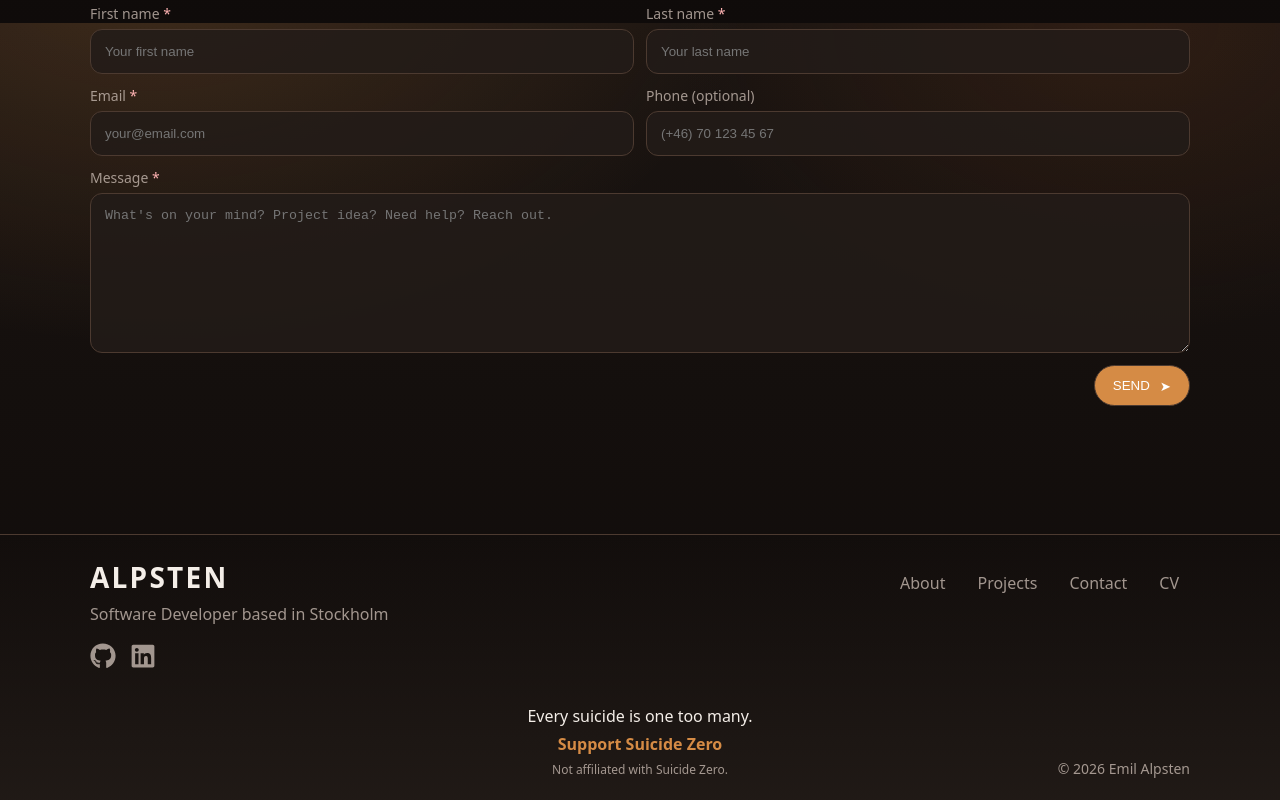
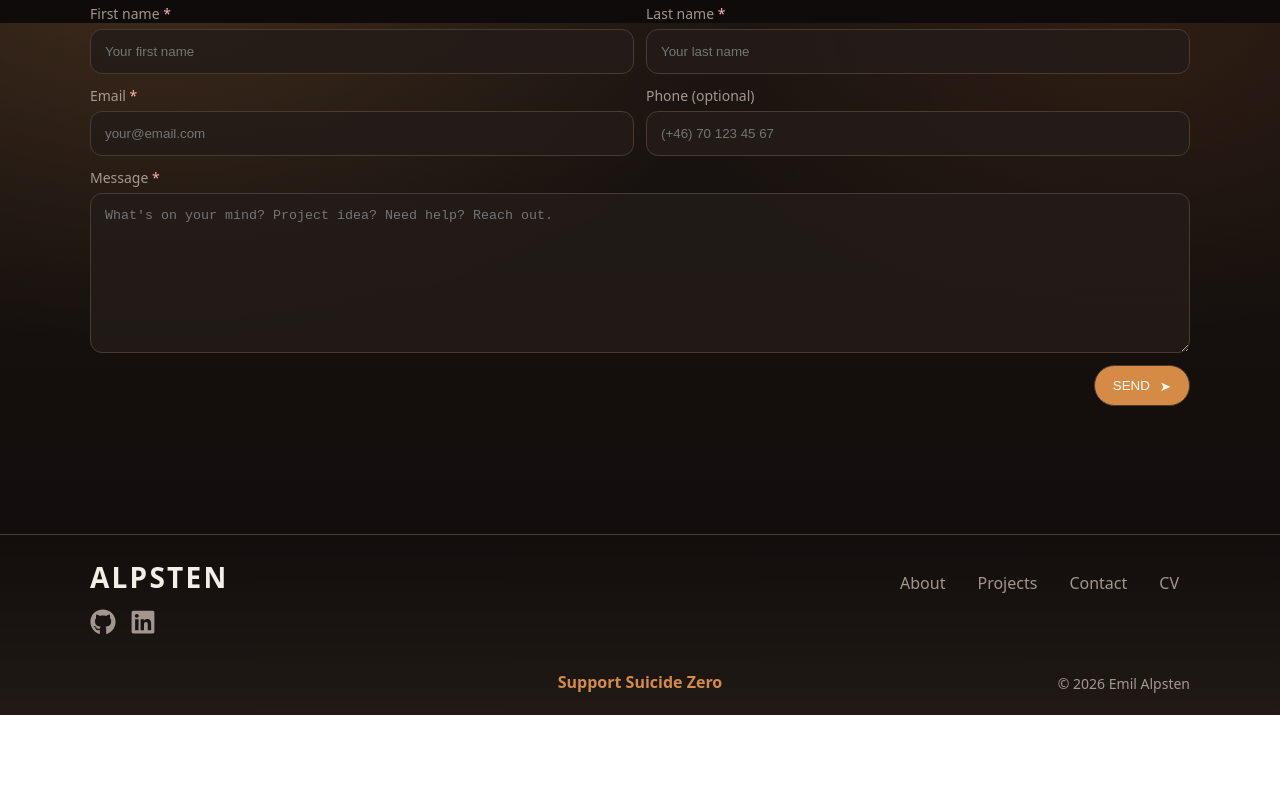
Before and after one commit to alpsten/web-portfolio-react-frontend, a React (Vite) app: page / in a window 1280 px wide. Shown: the part 2377-3177 px from the top of the page. After the commit the page ends 3092 px from the top, so only its background shows below. Built offline with nearby package versions, Linux system fonts and the light colour scheme.

Commit message:
feat(site): polish footer, mobile bio, and favicon setup

```diff
--- a/index.html
+++ b/index.html
@@ -2,7 +2,8 @@
 <html lang="en">
   <head>
     <meta charset="UTF-8" />
-    <link rel="icon" type="image/png" href="/venus.png" />
+    <link rel="icon" type="image/png" href="/venus-v2.png" />
+    <link rel="apple-touch-icon" href="/venus-v2.png" />
     <meta name="viewport" content="width=device-width, initial-scale=1.0" />
 
       <title>Emil Alpsten</title>
--- a/src/sections/Footer.tsx
+++ b/src/sections/Footer.tsx
@@ -10,7 +10,6 @@ export default function Footer() {
             <div className="footer__inner container">
                 <div className="footer__brand-block">
                     <a className="footer__brand" href="#top">Alpsten</a>
-                    <p className="footer__tagline">Software Developer based in Stockholm</p>
                     <div className="footer__icons">
                         <a href="https://github.com/alpsten" target="_blank" rel="noreferrer" aria-label="GitHub"><FaGithub /></a>
                         <a href="https://www.linkedin.com/in/emil-alpsten/" target="_blank" rel="noreferrer" aria-label="LinkedIn"><FaLinkedin /></a>
@@ -29,11 +28,9 @@ export default function Footer() {
 
             <div className="footer__bottom container">
                 <div className="footer__cause-stack">
-                    <p className="footer__statement">Every suicide is one too many.</p>
                     <a className="footer__cause" href="https://suicidezero.se/stod-oss/" target="_blank" rel="noreferrer">
                         Support Suicide Zero
                     </a>
-                    <p className="footer__disclaimer">Not affiliated with Suicide Zero.</p>
                 </div>
                 <p className="footer__copyright">© {year} Emil Alpsten</p>
             </div>
--- a/src/sections/Projects.tsx
+++ b/src/sections/Projects.tsx
@@ -15,7 +15,9 @@ const projects: Project[] = [
             "Simple game implementation with a clear repository-first presentation.",
         ],
         links: [
-            { label: "GitHub Repository", href: "https://github.com/alpsten/fifteen-puzzle" }],
+            { label: "GitHub Repository", href: "https://github.com/alpsten/fifteen-puzzle" },
+            { label: "Website", href: "https://alpsten.github.io/fifteen-puzzle/" },
+        ],
     },
     {
         title: "Fakestore Shop",
--- a/src/styles/Bio.scss
+++ b/src/styles/Bio.scss
@@ -92,7 +92,7 @@
     display: block;
     width: 100%;
     max-width: none;
-    padding: 16px 18px 12px;
+    padding: 16px 16px 12px;
     text-align: left;
   }
 
@@ -104,11 +104,27 @@
 
   .bio__sidebar .funfact__list li {
     padding: 10px 0;
+    font-size: 13px;
   }
 }
 
 @media (max-width: 480px) {
+  .bio__sidebar .bubble {
+    padding: 14px 14px 10px;
+  }
+
+  .bio__sidebar .funfact__title {
+    margin-bottom: 12px;
+    font-size: 12px;
+  }
+
   .bio__sidebar .funfact__list {
-    grid-template-columns: 1fr;
+    grid-template-columns: repeat(2, minmax(0, 1fr));
+    gap: 0 12px;
+  }
+
+  .bio__sidebar .funfact__list li {
+    padding: 8px 0;
+    font-size: 12px;
   }
 }
--- a/src/styles/Footer.scss
+++ b/src/styles/Footer.scss
@@ -10,13 +10,15 @@
   display: grid;
   gap: 32px;
   align-items: start;
+  justify-items: center;
+  text-align: center;
 }
 
 .footer__brand-block {
   display: grid;
   gap: 12px;
-  justify-items: start;
-  text-align: left;
+  justify-items: center;
+  text-align: center;
 }
 
 .footer__brand {
@@ -29,22 +31,18 @@
   line-height: 1;
 }
 
-.footer__tagline {
-  margin: 0;
-  color: var(--muted);
-}
-
 .footer__nav {
   display: flex;
   flex-wrap: wrap;
   gap: 10px;
   align-self: start;
+  justify-content: center;
 }
 
 .footer__nav-block {
   display: grid;
   gap: 12px;
-  justify-items: start;
+  justify-items: center;
 }
 
 .footer__nav a {
@@ -100,17 +98,8 @@
   text-align: center;
 }
 
-.footer__statement,
-.footer__cause,
-.footer__disclaimer {
+.footer__cause {
   margin: 0;
-}
-
-.footer__statement {
-  color: var(--text);
-}
-
-.footer__cause {
   color: var(--a);
   text-decoration: none;
   font-weight: 600;
@@ -120,19 +109,21 @@
   text-decoration: underline;
 }
 
-.footer__disclaimer {
-  color: var(--muted);
-  font-size: 12px;
-}
-
 @media (min-width: 860px) {
   .footer__inner {
-    grid-template-columns: 1.3fr auto;
+    grid-template-columns: 1fr auto;
     justify-content: space-between;
+    justify-items: stretch;
+    text-align: initial;
+  }
+
+  .footer__brand-block {
+    justify-items: start;
+    text-align: left;
   }
 
   .footer__nav-block {
-    justify-items: end;
+    justify-items: center;
   }
 
   .footer__bottom {
```
Also changed, not shown: public/venus-v2.png (added).
